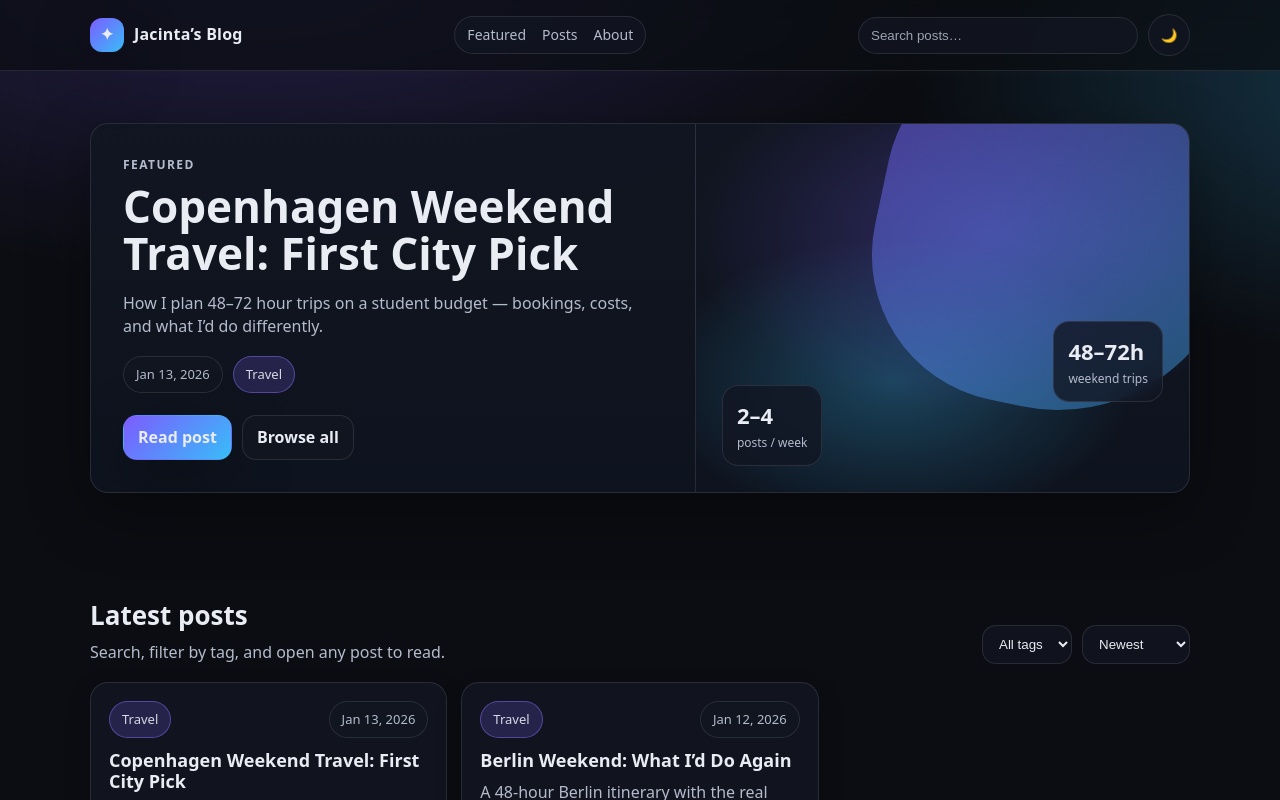
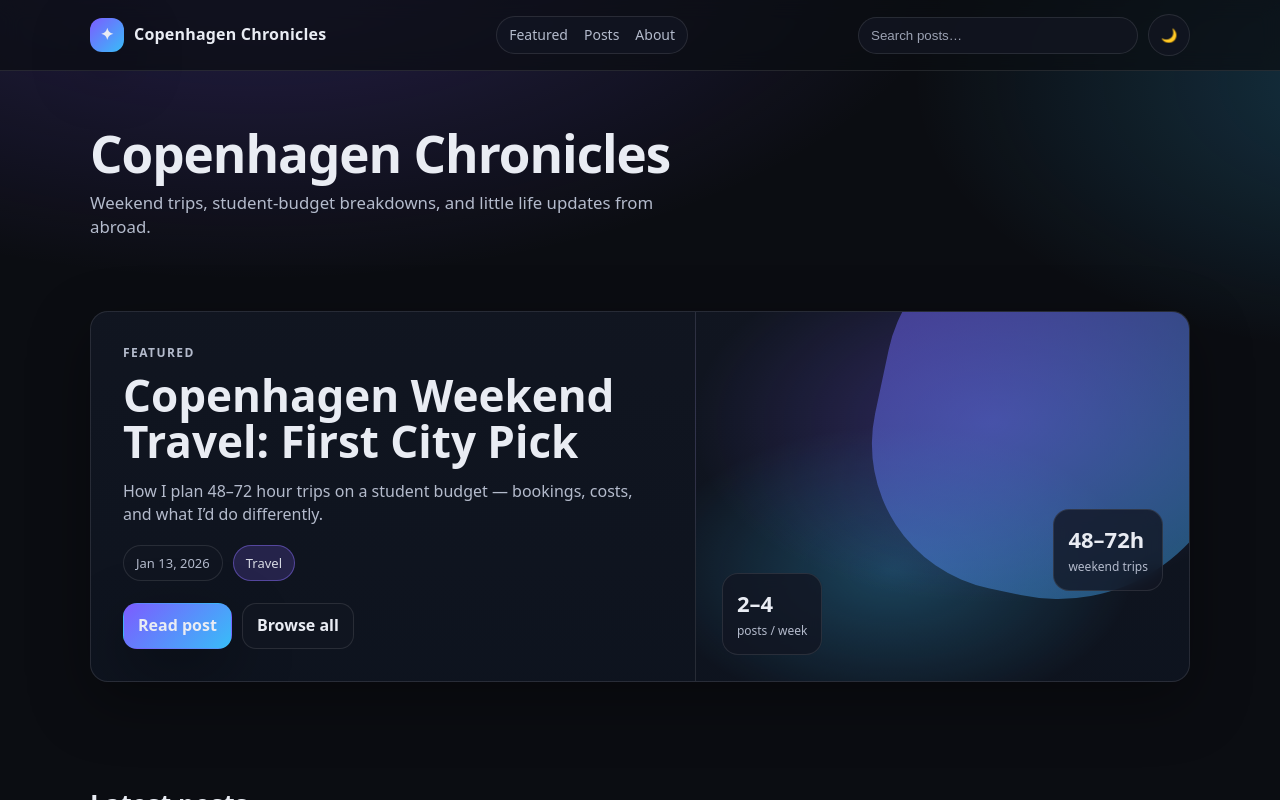
Before and after one commit to jacinta-obi/StudyAbroadBlog, a React (Vite) app: page / in a window 1280 px wide. Shown: the top 800 px of the page. Built offline with nearby package versions, Linux system fonts and the light colour scheme.

Commit message:
update blog title to Copenhagen Chronicles

```diff
--- a/index.html
+++ b/index.html
@@ -4,7 +4,7 @@
     <meta charset="UTF-8" />
     <link rel="icon" type="image/svg+xml" href="/vite.svg" />
     <meta name="viewport" content="width=device-width, initial-scale=1.0" />
-    <title>abroad-blog</title>
+    <title>Copenhagen Chronicles</title>
   </head>
   <body>
     <div id="root"></div>
--- a/src/App.jsx
+++ b/src/App.jsx
@@ -49,7 +49,7 @@ function Header({ query, setQuery }) {
       <div className="container header-inner">
         <Link className="brand" to="/">
           <span className="brand-mark">✦</span>
-          <span className="brand-text">Jacinta’s Blog</span>
+          <span className="brand-text">Copenhagen Chronicles</span>
         </Link>
 
         <nav className="nav">
@@ -138,6 +138,14 @@ function Home({ posts, query, tag, setTag, sort, setSort }) {
 
   return (
     <>
+      <section className="hero">
+        <div className="container">
+          <h1 className="hero-title">Copenhagen Chronicles</h1>
+          <p className="hero-subtitle muted">
+            Weekend trips, student-budget breakdowns, and little life updates from abroad.
+          </p>
+        </div>
+    </section>
       <section id="featured" className="section">
         <div className="container">
           <div className="featured-card">
@@ -319,7 +327,7 @@ export default function App() {
 
       <footer className="site-footer">
         <div className="container footer-inner">
-          <p className="muted">© {new Date().getFullYear()} Jacinta’s Blog</p>
+          <p className="muted">© {new Date().getFullYear()} Copenhagen Chronicles</p>
           <Link className="muted" to="/#featured">
             Back to top ↑
           </Link>
--- a/src/styles.css
+++ b/src/styles.css
@@ -119,6 +119,23 @@ a{ color:inherit; text-decoration:none; }
 .icon-btn:hover{ transform: translateY(-1px); }
 
 .section{ padding:52px 0; }
+
+.hero {
+  padding: 56px 0 20px;
+}
+
+.hero-title {
+  font-size: clamp(2.2rem, 4vw, 3.5rem);
+  line-height: 1.05;
+  letter-spacing: -0.02em;
+  margin: 0 0 10px;
+}
+
+.hero-subtitle {
+  max-width: 60ch;
+  margin: 0;
+  font-size: 1.05rem;
+}
 
 /* Featured */
 .featured-card{
```
